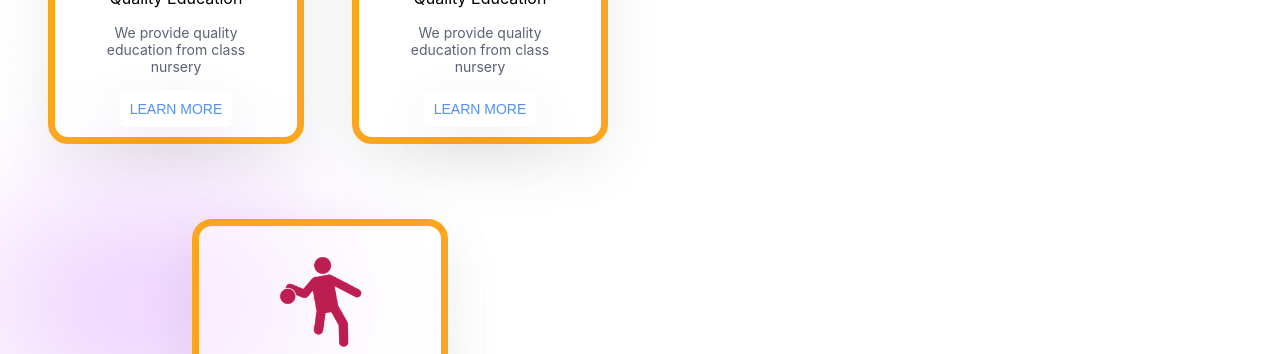
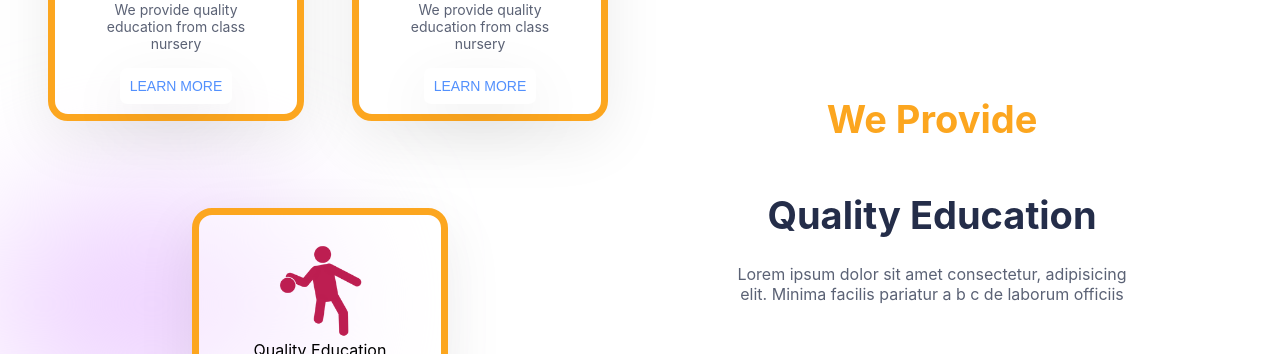
Before and after one commit to Joyin2/UKP-School-Website-in-React-js, a React (Create React App) app: page / in a window 1280 px wide. Shown: the part 1013-1367 px from the top of the page. Built offline with nearby package versions, Linux system fonts and the light colour scheme.

Commit message:
best education

```diff
--- a/src/components/BestEducation/BestEducation.js
+++ b/src/components/BestEducation/BestEducation.js
@@ -63,7 +63,18 @@ const BestEducation = () => {
         {/* <div className="blur t-blur2" style={{ background: "skyblue" }}></div> */}
       </div>
       <div className="cards-details">
-        <h1>We Provide Quality Education</h1>
+        <span>
+          <h1>We Provide</h1>
+        </span>
+
+        <span>
+          <h1>Quality Education</h1>
+        </span>
+
+        <span>
+          Lorem ipsum dolor sit amet consectetur, adipisicing elit. Minima
+          facilis pariatur a b c de laborum officiis
+        </span>
       </div>
     </div>
   );
--- a/src/components/BestEducation/BestEducation.scss
+++ b/src/components/BestEducation/BestEducation.scss
@@ -1,4 +1,4 @@
-.best-education{
+.best-education {
   padding: 0.3rem 3.5rem;
   color: black;
   height: 100vh;
@@ -7,7 +7,8 @@
   position: relative;
   align-items: center;
   justify-content: center;
-  .cards{
+
+  .cards {
     display: flex;
     flex-wrap: wrap;
     position: relative;
@@ -16,40 +17,68 @@
     align-items: center;
     justify-content: center;
     // background-color: aqua;
-    div:nth-of-type(1){
+    div:nth-of-type(1) {
       position: absolute;
       right: -1;
-      top: 2rem;
+      top: 1.3rem;
     }
-    div:nth-of-type(2){
+    div:nth-of-type(2) {
       position: absolute;
       right: -1;
-      top: 2rem;
+      top: 1.3rem;
     }
     // div:nth-of-type(3){
     //   position: absolute;
     //   left: 0;
     //   bottom: -1;
     // }
-    div:nth-of-type(3){
+    div:nth-of-type(3) {
       position: absolute;
       right: -1;
       bottom: -1;
     }
-    .t-blur1{
+    .t-blur1 {
       position: absolute;
       top: 25rem;
       left: -5rem;
     }
-    .t-blur2{
+    .t-blur2 {
       top: 25rem;
     }
   }
-  .cards-details{
+  .cards-details {
     display: flex;
     position: relative;
+    flex-direction: column;
+    align-items: center;
+    justify-content: center;
     width: 50%;
     height: 100%;
+    // gap: 2rem;
     color: rgb(0, 0, 0);
+    // background-color: cadetblue;
+
+    span:nth-of-type(1) {
+      h1 {
+        color: var(--orange);
+        font-size: 38px;
+      }
+    }
+    span:nth-of-type(2) {
+      h1 {
+        color: var(--black);
+        font-size: 38px;
+      }
+    }
+
+    span:nth-of-type(3) {
+      position: relative;
+      display: flex;
+      align-items: center;
+      text-align: center;
+      justify-content: center;
+      padding: 0px 6rem 0px 6rem;
+      color: var(--gray);
+    }
   }
 }
```
Also changed, not shown: src/img/education.png (added), src/img/students-stand-position.png (added).
